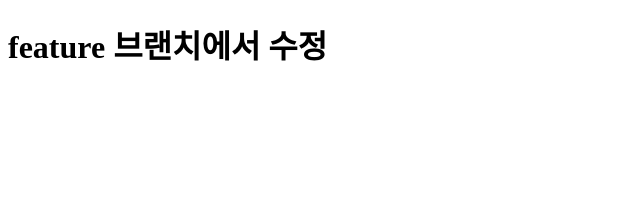
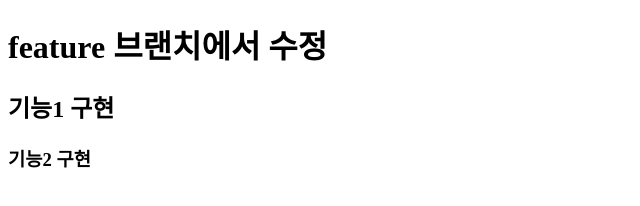
Before and after one commit to dongwook98/git-practice, a plain HTML site: page index.html in a window 1280 px wide. Shown: the whole page, without its empty margins (0-640 px from the left). Drawn offline with Linux system fonts and the light colour scheme.

Commit message:
기능1, 기능2 구현

```diff
--- a/index.html
+++ b/index.html
@@ -8,5 +8,7 @@
   </head>
   <body>
     <h1>feature 브랜치에서 수정</h1>
+    <h2>기능1 구현</h2>
+    <h3>기능2 구현</h3>
   </body>
 </html>
```
